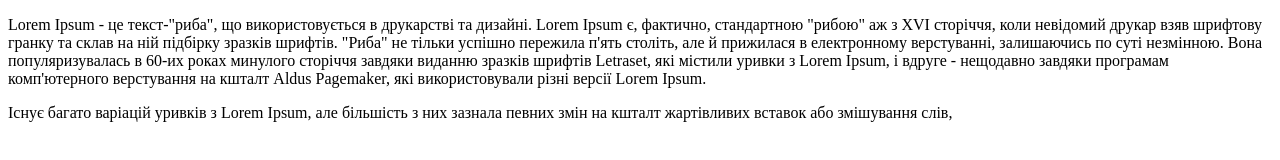
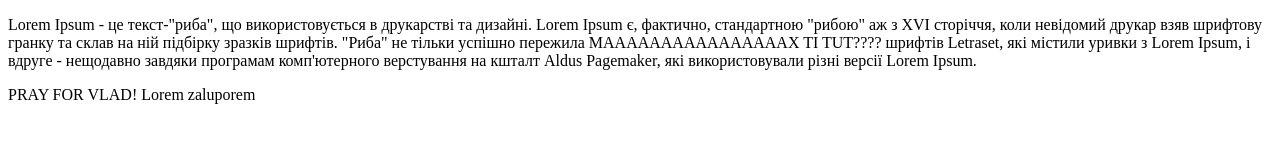
Before and after one commit to MaximSkubreev/saltovka_lednoe, a plain HTML site: page index.html in a window 1280 px wide. Drawn offline with Linux system fonts and the light colour scheme.

Commit message:
labs added some shit

```diff
--- a/index.html
+++ b/index.html
@@ -2,22 +2,23 @@
 <html>
   <head>
     <title>Lorem Ipsum?</title>
-        <meta charset="utf-8">
+    <meta charset="utf-8" />
   </head>
   <body>
     <p>
-           Lorem Ipsum - це текст-"риба", що використовується в друкарстві та дизайні.
-           Lorem Ipsum є, фактично, стандартною "рибою" аж з XVI сторіччя, коли невідомий
-           друкар взяв шрифтову гранку та склав на ній підбірку зразків шрифтів. "Риба" не тільки
-           успішно пережила п'ять століть, але й прижилася в електронному верстуванні,
-           залишаючись по суті незмінною. Вона популяризувалась в 60-их роках минулого сторіччя
-           завдяки виданню зразків шрифтів Letraset, які містили уривки з Lorem Ipsum,
-           і вдруге - нещодавно завдяки програмам комп'ютерного верстування на кшталт Aldus Pagemaker,
-           які використовували різні версії Lorem Ipsum.
+      Lorem Ipsum - це текст-"риба", що використовується в друкарстві та
+      дизайні. Lorem Ipsum є, фактично, стандартною "рибою" аж з XVI сторіччя,
+      коли невідомий друкар взяв шрифтову гранку та склав на ній підбірку
+      зразків шрифтів. "Риба" не тільки успішно пережила
+      <span>
+        MAAAAAAAAAAAAAAAAX TI TUT????
+      </span>
+      шрифтів Letraset, які містили уривки з Lorem Ipsum, і вдруге - нещодавно
+      завдяки програмам комп'ютерного верстування на кшталт Aldus Pagemaker, які
+      використовували різні версії Lorem Ipsum.
     </p>
     <p>
-           Існує багато варіацій уривків з Lorem Ipsum, але більшість з них зазнала певних змін
-           на кшталт жартівливих вставок або змішування слів,
+      PRAY FOR VLAD! Lorem zaluporem
     </p>
   </body>
 </html>
```
Lines whose indentation alone changed are shown as unchanged.
